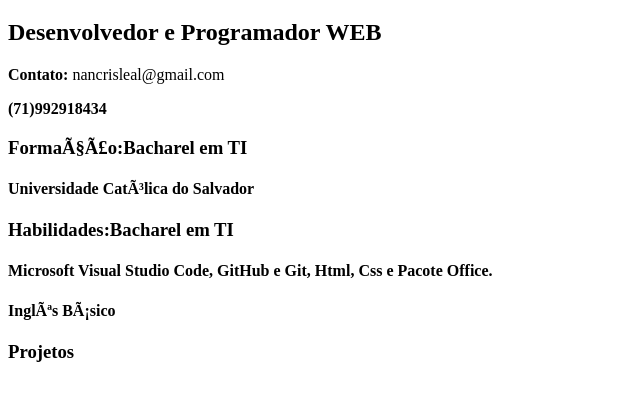
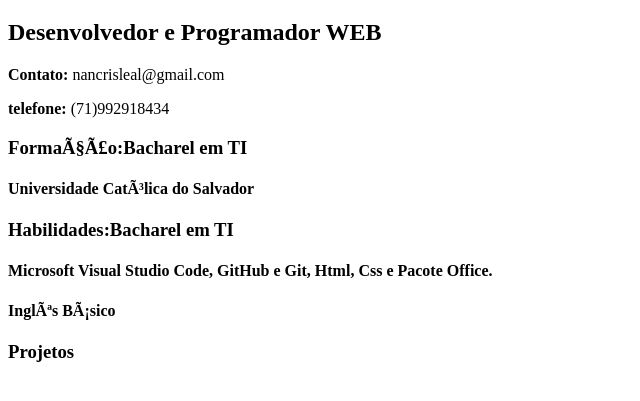
Before and after one commit to elainegsleal/repositorio01, a plain HTML site: page index.html in a window 1280 px wide. Shown: the part 61-462 px from the top of the page, without its empty margins (0-640 px from the left). Drawn offline with Linux system fonts and the light colour scheme.

Commit message:
Update index.html

```diff
--- a/index.html
+++ b/index.html
@@ -9,7 +9,7 @@
    <h1>Elaine Cristina Gonçalves Santos Leal</h1>
    <h2>Desenvolvedor e Programador WEB</h2>
    <p><b>Contato:</b> nancrisleal@gmail.com </B></p>
-   <p><b>(71)992918434</b></p>
+   <p><b>telefone:</b> (71)992918434</p>
    <h3><b>Formação:</b>Bacharel em TI<h3>
    <p><h4>Universidade Católica do Salvador</h4></p>
    <h3><b>Habilidades:</b>Bacharel em TI<h3>
```
